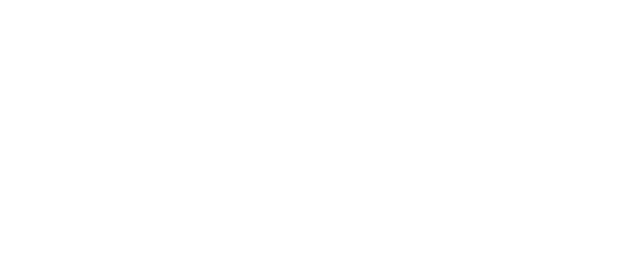
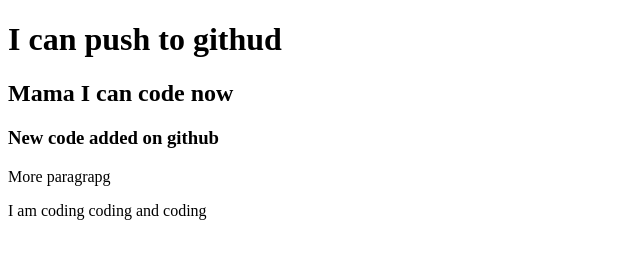
Before and after one commit to akashahmmed303/my-second-repo, a plain HTML site: page index.html in a window 1280 px wide. Shown: the whole page, without its empty margins (0-640 px from the left). Drawn offline with Linux system fonts and the light colour scheme.

Commit message:
Header added

```diff
--- a/index.html
+++ b/index.html
@@ -5,8 +5,13 @@
     <meta http-equiv="X-UA-Compatible" content="IE=edge">
     <meta name="viewport" content="width=device-width, initial-scale=1.0">
     <title>My secnod github repo</title>
+    <link rel="stylesheet" href="style.css">
 </head>
 <body>
-
+    <h1>I can push to githud</h1>
+    <h2>Mama I can code now</h2>
+    <h3>New code added on github</h3>
+    <p>More paragrapg</p>
+    <p>I am coding coding and coding</p>
 </body>
 </html>
```
Also changed, not shown: style.css (added).
